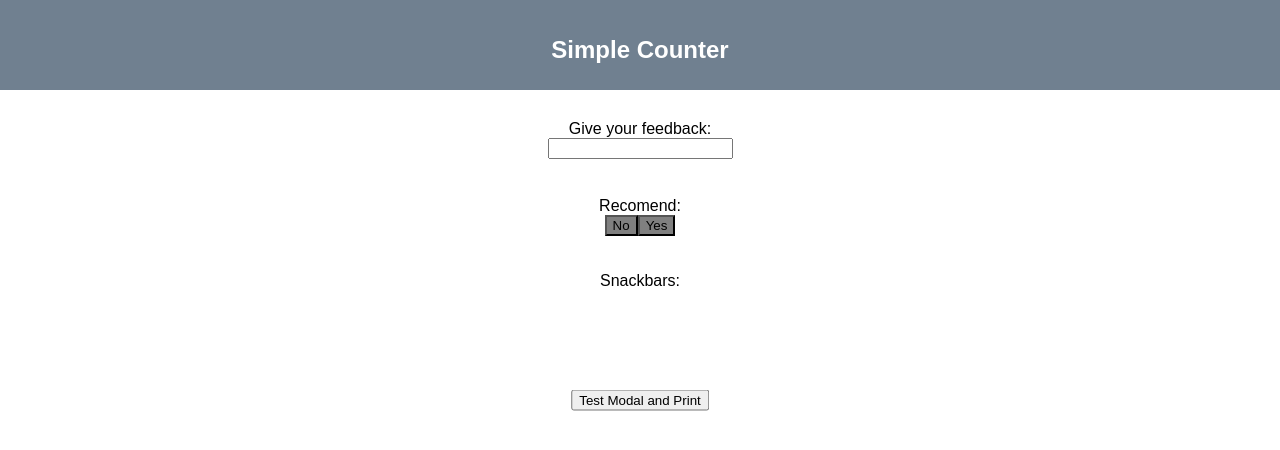
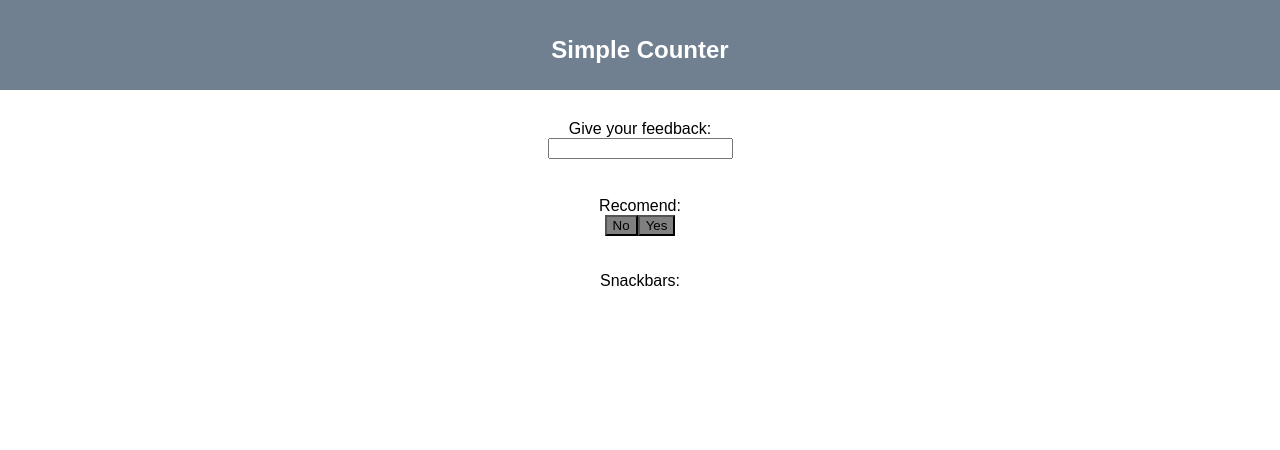
Before and after one commit to alihiqare/react-redux-ovning, a React (Create React App) app: page / in a window 1280 px wide. Shown: the top 450 px of the page. Built offline with nearby package versions, Linux system fonts and the light colour scheme.

Commit message:
Remove print functionality

```diff
--- a/src/App.js
+++ b/src/App.js
@@ -1,7 +1,7 @@
 import React, { Component } from 'react';
 import './App.css';
 import Counter from './components/Counter';
-import PrintText from './components/PrintText';
+// import PrintText from './components/PrintText';
 
 class App extends Component {
   render() {
@@ -11,7 +11,7 @@ class App extends Component {
           <h1 className="App-title">Simple Counter</h1>
         </header>
         <Counter />
-		<PrintText />
+		{/*<PrintText />*/}
       </div>
     );
   }
```
Also changed, not shown: 2 other files (tests, documents, lock files or other folders).
